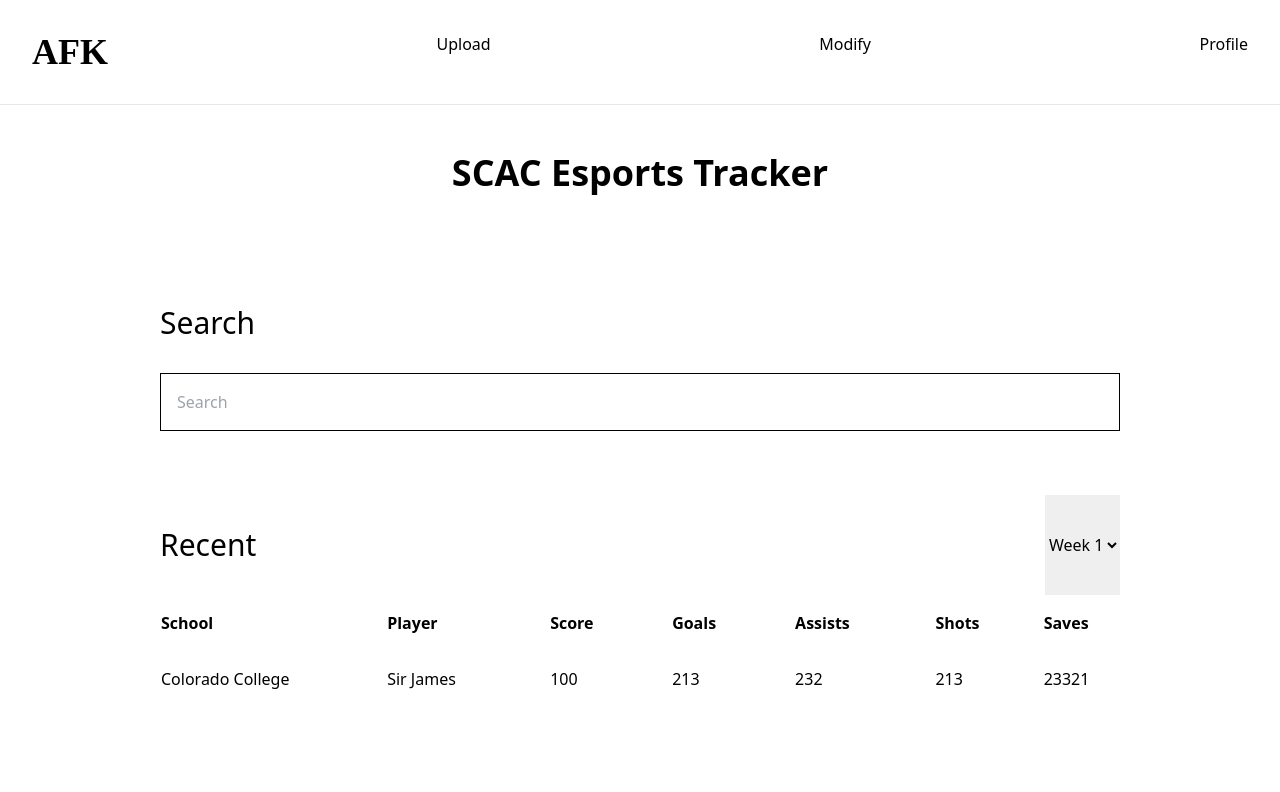
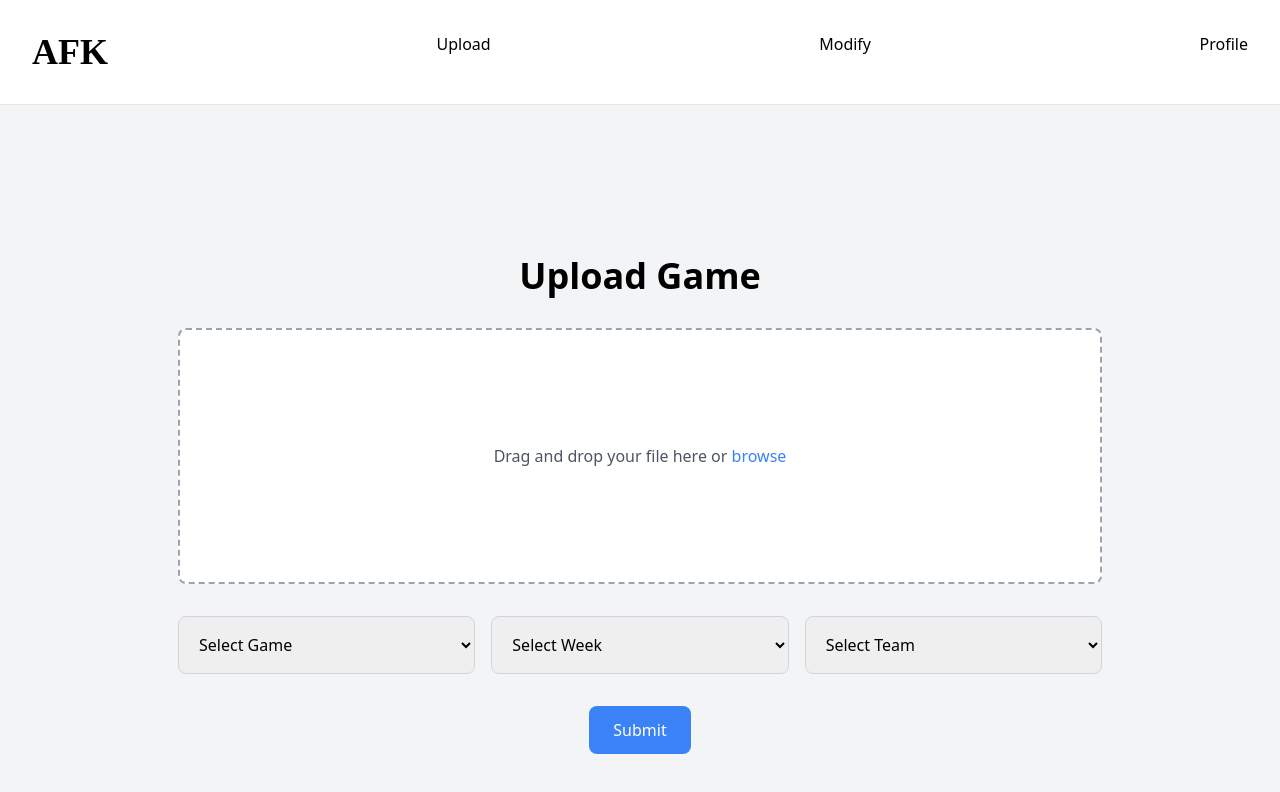
Before and after one commit to shamdeed30/afk_hosting, a React (Create React App) app in the folder frontend/: page /upload in a window 1280 px wide. Shown: the top 792 px of the page. Built offline with nearby package versions, Linux system fonts and the light colour scheme; a web font is replaced by a local one.

Commit message:
added UploadPage.jsx

```diff
--- a/frontend/package.json
+++ b/frontend/package.json
@@ -34,6 +34,7 @@
     ]
   },
   "devDependencies": {
+    "@babel/plugin-proposal-private-property-in-object": "^7.21.11",
     "prettier": "^3.4.2",
     "prettier-plugin-tailwindcss": "^0.6.10",
     "tailwindcss": "^3.4.17"
--- a/frontend/src/App.jsx
+++ b/frontend/src/App.jsx
@@ -2,6 +2,7 @@ import "./App.css";
 import { Route, Routes } from "react-router-dom";
 import DesktopNavbar from "./components/DesktopNavbar";
 import HomePage from "./components/HomePage";
+import UploadPage from "./components/UploadPage";
 
 function App() {
   return (
@@ -10,7 +11,7 @@ function App() {
 
       <Routes>
         <Route path="/" element={<HomePage />} />
-        <Route path="/upload" element={<HomePage />} />
+        <Route path="/upload" element={<UploadPage />} />
         <Route path="/modify" element={<HomePage />} />
         <Route path="/profile" element={<HomePage />} />
       </Routes>
--- /dev/null
+++ b/frontend/src/components/UploadPage.jsx
@@ -0,0 +1,101 @@
+import React, { useState } from "react";
+
+const UploadPage = () => {
+    const [file, setFile] = useState(null);
+    const [game, setGame] = useState("");
+    const [week, setWeek] = useState("");
+    const [team, setTeam] = useState("");
+
+    const handleFileChange = (event) => {
+        setFile(event.target.files[0]);
+    };
+
+    const handleDrop = (event) => {
+        event.preventDefault();
+        const files = event.dataTransfer.files;
+        if (files.length > 0) {
+            setFile(files[0]);
+        }
+    };
+
+    const handleDragOver = (event) => {
+        event.preventDefault();
+    };
+
+    const handleSubmit = () => {
+        // TODO: Add submission logic here
+        console.log({ file, game, week, team });
+        alert("Submitted successfully!");
+    };
+
+    return (
+        <div className="flex flex-col items-center justify-center min-h-screen bg-gray-100 p-6">
+            <h1 className="text-4xl font-bold mb-8">Upload Game</h1>
+            <div
+                className="flex flex-col items-center justify-center w-3/4 h-64 border-2 border-dashed border-gray-400 rounded-lg bg-white p-4 hover:shadow-lg"
+                onDrop={handleDrop}
+                onDragOver={handleDragOver}
+            >
+                {file ? (
+                    <p className="text-center text-gray-600">{file.name}</p>
+                ) : (
+                    <p className="text-center text-gray-600">
+                        Drag and drop your file here or{" "}
+                        <label className="text-blue-500 cursor-pointer">
+                            browse
+                            <input
+                                type="file"
+                                className="hidden"
+                                onChange={handleFileChange}
+                            />
+                        </label>
+                    </p>
+                )}
+            </div>
+
+            <div className="mt-8 w-3/4 grid grid-cols-1 gap-4 sm:grid-cols-3">
+                <select
+                    className="p-4 border border-gray-300 rounded-lg"
+                    value={game}
+                    onChange={(e) => setGame(e.target.value)}
+                >
+                    <option value="">Select Game</option>
+                    <option value="rocket-league">Rocket League</option>
+                    <option value="valorant">Valorant</option>
+                    <option value="apex-legends">Apex Legends</option>
+                </select>
+
+                <select
+                    className="p-4 border border-gray-300 rounded-lg"
+                    value={week}
+                    onChange={(e) => setWeek(e.target.value)}
+                >
+                    <option value="">Select Week</option>
+                    <option value="week-1">Week 1</option>
+                    <option value="week-2">Week 2</option>
+                    <option value="week-3">Week 3</option>
+                </select>
+
+                <select
+                    className="p-4 border border-gray-300 rounded-lg"
+                    value={team}
+                    onChange={(e) => setTeam(e.target.value)}
+                >
+                    <option value="">Select Team</option>
+                    <option value="team-a">Team A</option>
+                    <option value="team-b">Team B</option>
+                    <option value="team-c">Team C</option>
+                </select>
+            </div>
+
+            <button
+                className="mt-8 bg-blue-500 text-white px-6 py-3 rounded-lg hover:bg-blue-600 transition"
+                onClick={handleSubmit}
+            >
+                Submit
+            </button>
+        </div>
+    );
+};
+
+export default UploadPage;
--- /dev/null
+++ b/package.json
@@ -0,0 +1,5 @@
+{
+  "devDependencies": {
+    "tailwindcss": "^3.4.17"
+  }
+}
```
Also changed, not shown: 2 other files (tests, documents, lock files or other folders).
